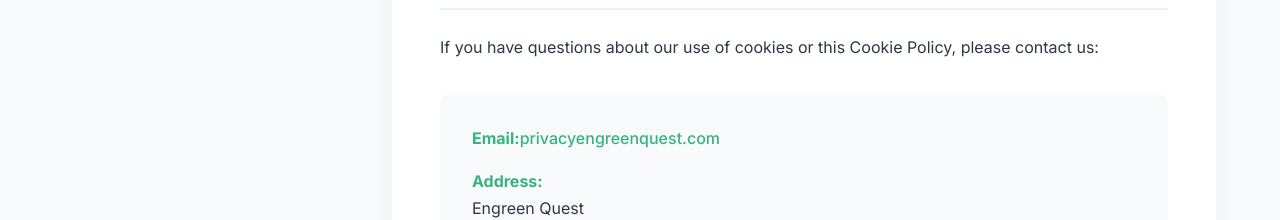
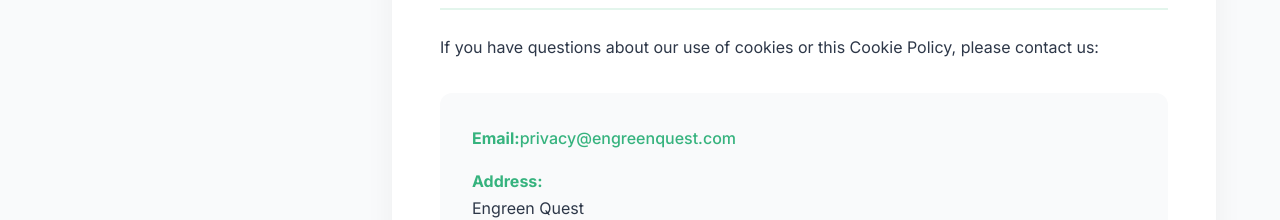
Before and after one commit to banshi23/en-green-quest, an Angular app: page /cookie-policy in a window 1280 px wide. Shown: the part 6500-6720 px from the top of the page. Built offline with nearby package versions, Linux system fonts and the light colour scheme.

Commit message:
Fix mail label for legal pages

```diff
--- a/src/app/pages/cookie-policy/cookie-policy.component.html
+++ b/src/app/pages/cookie-policy/cookie-policy.component.html
@@ -240,7 +240,7 @@
           <p>If you have questions about our use of cookies or this Cookie Policy, please contact us:</p>
 
           <div class="contact-info">
-            <p><strong>Email:</strong> <a href="mailto:privacy@engreenquest.com">privacyengreenquest.com</a></p>
+            <p><strong>Email:</strong> <a href="mailto:privacy@engreenquest.com">privacy&#64;engreenquest.com</a></p>
             <p><strong>Address:</strong><br>
             Engreen Quest<br>
             Attn: Privacy Officer<br>
--- a/src/app/pages/privacy-policy/privacy-policy.component.html
+++ b/src/app/pages/privacy-policy/privacy-policy.component.html
@@ -189,7 +189,7 @@
           </ul>
 
           <h3>Exercising Your Rights</h3>
-          <p>To exercise any of these rights, please contact us at <a href="mailto:privacy@engreenquest.com">privacyengreenquest.com</a>. We will respond to your request within 30 days.</p>
+          <p>To exercise any of these rights, please contact us at <a href="mailto:privacy@engreenquest.com">privacy&#64;engreenquest.com</a>. We will respond to your request within 30 days.</p>
         </section>
 
         <section id="data-retention">
@@ -247,7 +247,7 @@
           <p>If you have questions about this Privacy Policy or our privacy practices, please contact us:</p>
 
           <div class="contact-info">
-            <p><strong>Email:</strong> <a href="mailto:privacy@engreenquest.com">privacengreenquest.com</a></p>
+            <p><strong>Email:</strong> <a href="mailto:privacy@engreenquest.com">privacy&#64;engreenquest.com</a></p>
             <p><strong>Address:</strong><br>
             Engreen Quest<br>
             Attn: Privacy Officer<br>
```
